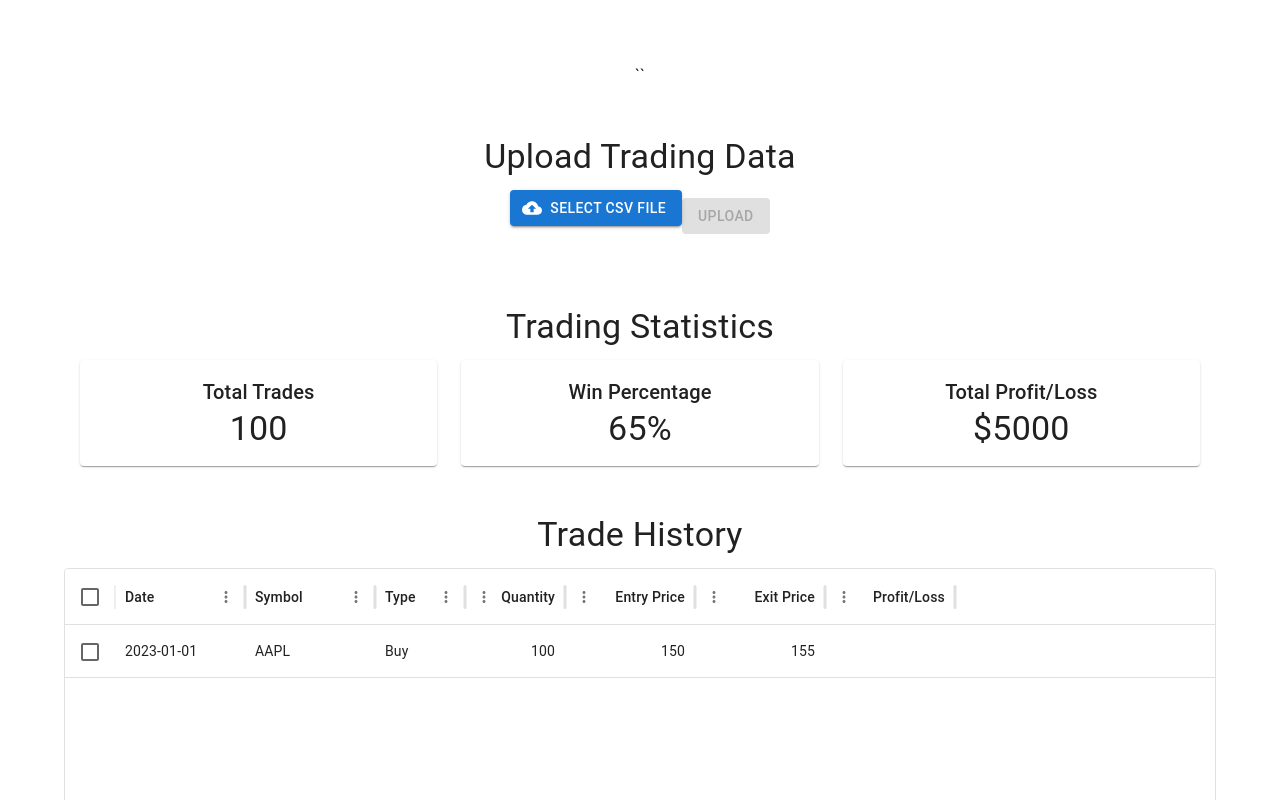
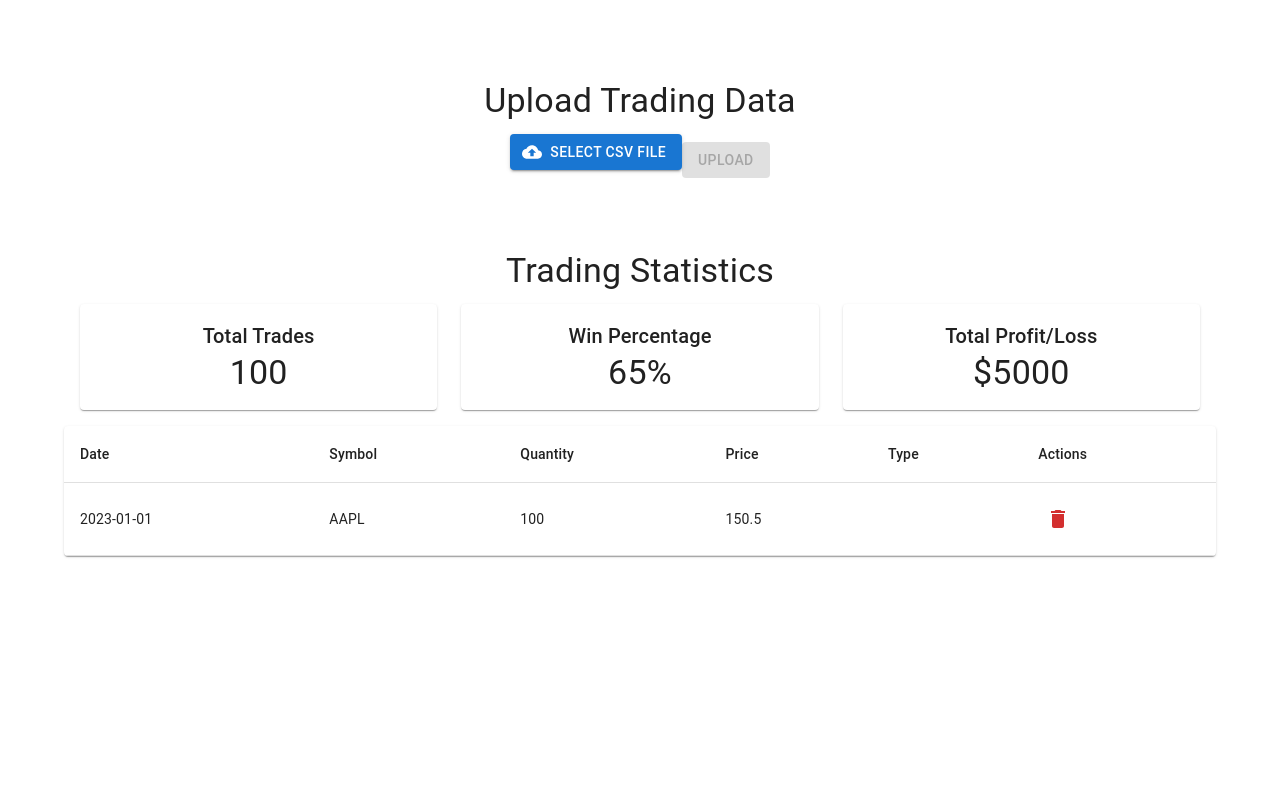
Before and after one commit to Bruce-JiYuefeng/TradeViewerUSC201, a React (Vite) app in the folder frontend/code/: page /dashboard in a window 1280 px wide. Shown: the top 800 px of the page. Built offline with nearby package versions, Linux system fonts and the light colour scheme.

Commit message:
added delete row button to trade table

```diff
--- a/frontend/code/src/App.jsx
+++ b/frontend/code/src/App.jsx
@@ -1,18 +1,52 @@
 import { Box, Container, CssBaseline } from '@mui/material';
+import { useState } from 'react';
 import FileUpload from './components/FileUpload';
 import TradeStats from './components/TradeStats';
 import TradesTable from './components/TradesTable';
 import './App.css';
 
 function App() {
+  //const [trades, setTrades] = useState([]); // to do: add this state
+
+  //temporary testing state/fake data:
+  const [trades, setTrades] = useState([
+    {
+      id: 1,
+      // add other relevant trade properties based on your data structure
+      symbol: 'AAPL',
+      quantity: 100,
+      price: 150.50,
+      date: '2023-01-01'
+    }
+  ]);
+
+
+  const handleDeleteTrade = (tradeId) => {
+    // Filter out the deleted trade
+    setTrades(trades.filter(trade => trade.id !== tradeId));
+
+    // If you have a backend API, you would also want to make the delete request here
+    // Example:
+    // fetch(`/api/trades/${tradeId}`, {
+    //   method: 'DELETE'
+    // }).then(() => {
+    //   setTrades(trades.filter(trade => trade.id !== tradeId));
+    // }).catch(error => {
+    //   console.error('Error deleting trade:', error);
+    // });
+  };
+
   return (
     <>
       <CssBaseline />
       <Container maxWidth="lg">
-        <Box sx={{ my: 4 }}>``
+        <Box sx={{ my: 4 }}>
           <FileUpload />
           <TradeStats />
-          <TradesTable />
+          <TradesTable
+            trades={trades}
+            onDeleteTrade={handleDeleteTrade}
+          />
         </Box>
       </Container>
     </>
--- a/frontend/code/src/components/TradesTable.jsx
+++ b/frontend/code/src/components/TradesTable.jsx
@@ -1,55 +1,66 @@
-import { DataGrid } from '@mui/x-data-grid';
-import { Box, Typography } from '@mui/material';
+import {
+  Table,
+  TableBody,
+  TableCell,
+  TableContainer,
+  TableHead,
+  TableRow,
+  Paper,
+  IconButton
+} from '@mui/material';
+import DeleteIcon from '@mui/icons-material/Delete';
 
-function TradesTable({ trades }) {
-  const columns = [
-    { field: 'date', headerName: 'Date', width: 130 },
-    { field: 'symbol', headerName: 'Symbol', width: 130 },
-    { field: 'type', headerName: 'Type', width: 90 },
-    { field: 'quantity', headerName: 'Quantity', width: 100, type: 'number' },
-    { field: 'entryPrice', headerName: 'Entry Price', width: 130, type: 'number' },
-    { field: 'exitPrice', headerName: 'Exit Price', width: 130, type: 'number' },
-    {
-      field: 'profitLoss',
-      headerName: 'Profit/Loss',
-      width: 130,
-      type: 'number',
-      valueFormatter: (params) => {
-        if (params.value == null) return '';
-        return `$${params.value.toLocaleString()}`;
-      },
-    },
-  ];
-
-  // Demo data
-  const rows = [
-    {
-      id: 1,
-      date: '2023-01-01',
-      symbol: 'AAPL',
-      type: 'Buy',
-      quantity: 100,
-      entryPrice: 150.00,
-      exitPrice: 155.00,
-      profitLoss: 500
-    },
-    // Add more demo rows as needed
-  ];
+function TradesTable({ trades = [
+  // Sample trade for testing
+  {
+    id: 1,
+    date: '2023-12-01',
+    symbol: 'AAPL',
+    quantity: 100,
+    price: 189.95,
+    type: 'BUY'
+  }
+], onDeleteTrade }) {
+  const handleDelete = (tradeId) => {
+    // Call the parent component's delete handler
+    onDeleteTrade(tradeId);
+  };
 
   return (
-    <Box sx={{ height: 400, width: '100%', mt: 4 }}>
-      <Typography variant="h4" gutterBottom>
-        Trade History
-      </Typography>
-      <DataGrid
-        rows={trades || rows}
-        columns={columns}
-        pageSize={5}
-        rowsPerPageOptions={[5]}
-        checkboxSelection
-        disableSelectionOnClick
-      />
-    </Box>
+    <TableContainer component={Paper}>
+      <Table>
+        <TableHead>
+          <TableRow>
+            <TableCell>Date</TableCell>
+            <TableCell>Symbol</TableCell>
+            <TableCell>Quantity</TableCell>
+            <TableCell>Price</TableCell>
+            <TableCell>Type</TableCell>
+            <TableCell>Actions</TableCell>
+          </TableRow>
+        </TableHead>
+        <TableBody>
+          {trades.map((trade) => (
+            <TableRow key={trade.id}>
+              <TableCell>{trade.date}</TableCell>
+              <TableCell>{trade.symbol}</TableCell>
+              <TableCell>{trade.quantity}</TableCell>
+              <TableCell>{trade.price}</TableCell>
+              <TableCell>{trade.type}</TableCell>
+              <TableCell>
+                <IconButton
+                  aria-label="delete"
+                  onClick={() => handleDelete(trade.id)}
+                  color="error"
+                >
+                  <DeleteIcon />
+                </IconButton>
+              </TableCell>
+            </TableRow>
+          ))}
+        </TableBody>
+      </Table>
+    </TableContainer>
   );
 }
 
```
